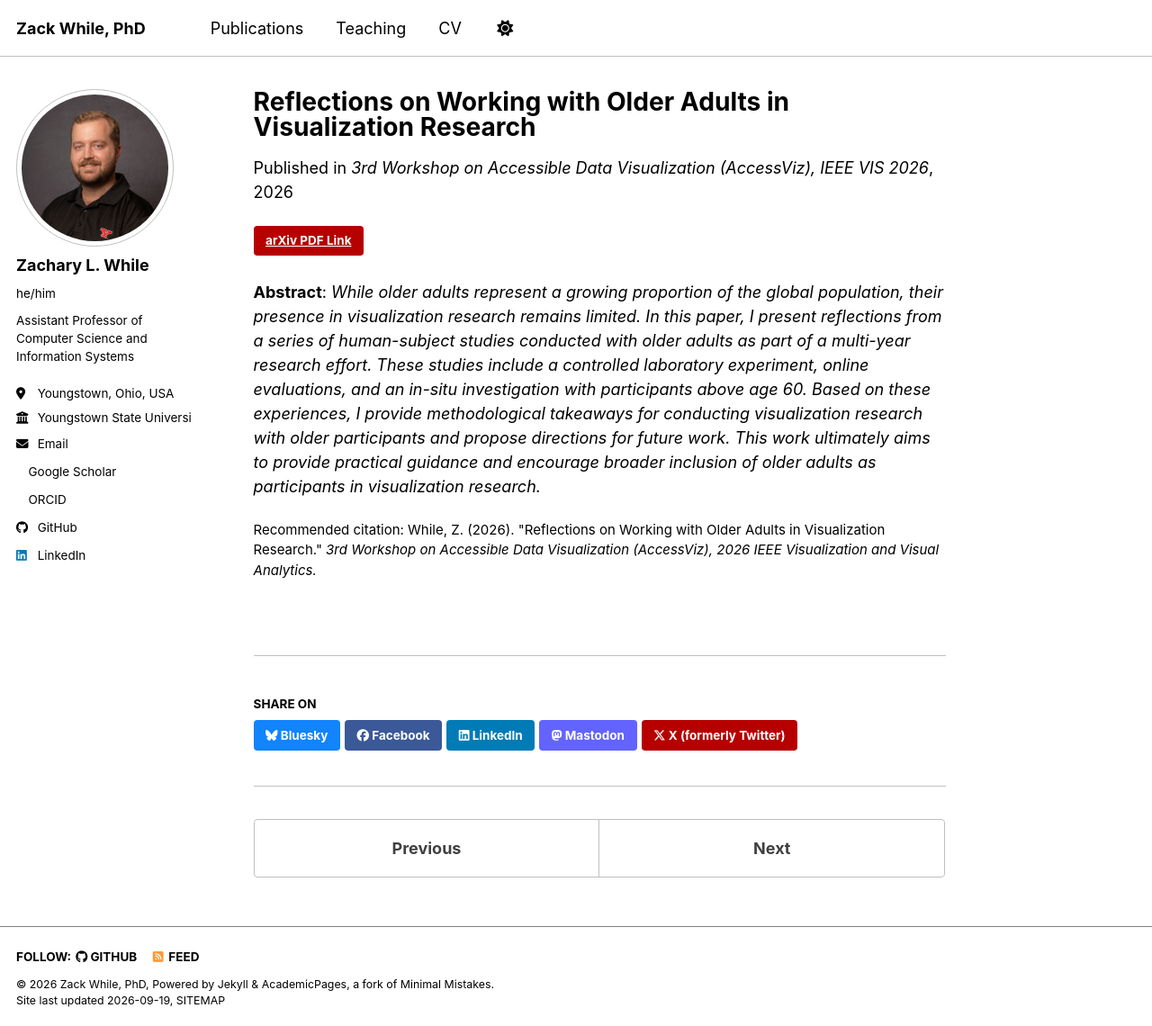
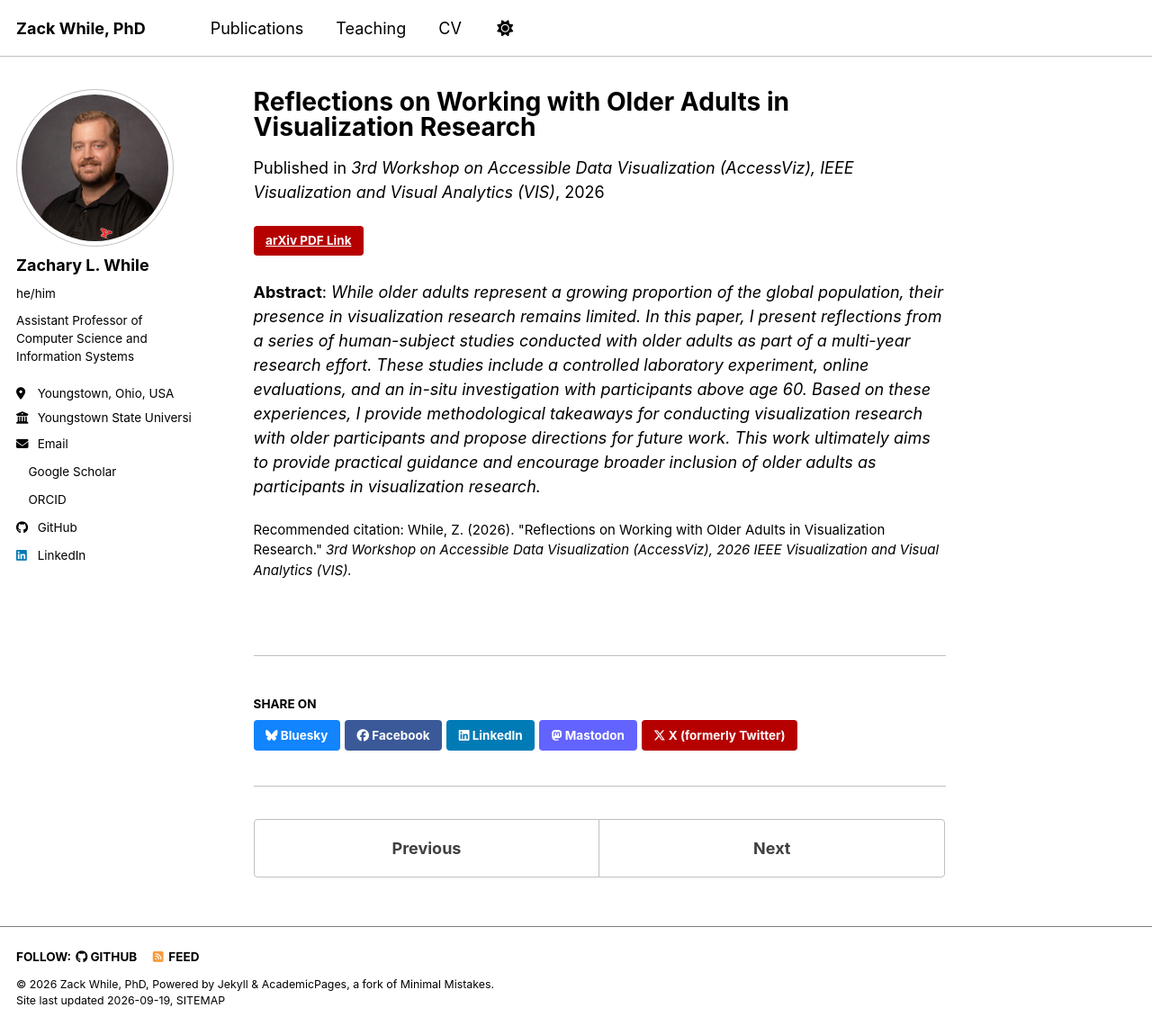
Before and after one commit to zwhile/zwhile.github.io, a Jekyll site: the page built from _publications/2026-08-reflections-older-adults-vis.md, in a window 1280 px wide and 1140 px high. Shown: the whole window at 90% size. Built offline with Jekyll 4.4.1, drawn with Linux system fonts in a browser that asks for light colours; a style sheet for code colours, icons or effects is not loaded.

Commit message:
Small formatting updates.

```diff
--- a/_publications/2026-08-reflections-older-adults-vis.md
+++ b/_publications/2026-08-reflections-older-adults-vis.md
@@ -5,8 +5,8 @@ category: conferences
 permalink: /publication/2026-08-reflections-older-adults-vis
 excerpt: "Reflections and methodological takeaways from human-subject studies with older adults to guide and encourage broader inclusion in visualization research."
 date: 2026-08-21
-venue: "3rd Workshop on Accessible Data Visualization (AccessViz), IEEE VIS 2026"
-citation: 'While, Z. (2026). "Reflections on Working with Older Adults in Visualization Research." <i>3rd Workshop on Accessible Data Visualization (AccessViz), 2026 IEEE Visualization and Visual Analytics.</i>'
+venue: "3rd Workshop on Accessible Data Visualization (AccessViz), IEEE Visualization and Visual Analytics (VIS)"
+citation: 'While, Z. (2026). "Reflections on Working with Older Adults in Visualization Research." <i>3rd Workshop on Accessible Data Visualization (AccessViz), 2026 IEEE Visualization and Visual Analytics (VIS).</i>'
 
 ---
 
```
Also changed, not shown: _publications/2024-05-glanceable.md (+1 -1 lines), _publications/2024-06-gerontovis.md (+1 -1 lines), _publications/2024-10-embedded-information-displays.md (+1 -1 lines), _publications/2025-04-age-task-visualization.md (+1 -1 lines), _publications/2026-08-neural-encoding-model-fmri-vis.md (+1 -1 lines), 1 other file.
